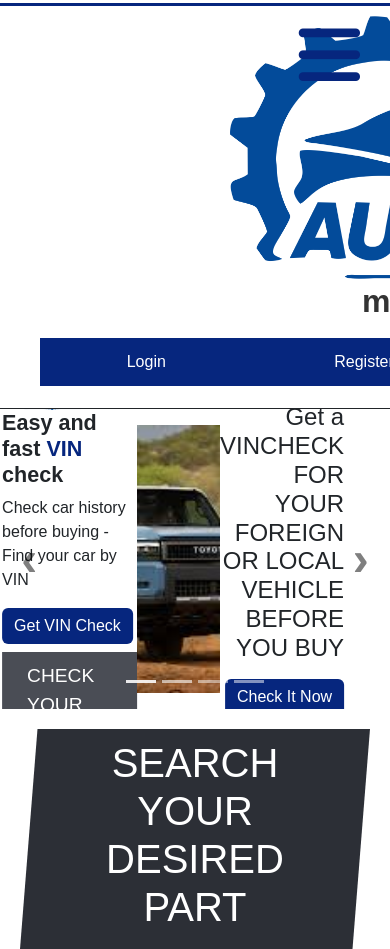
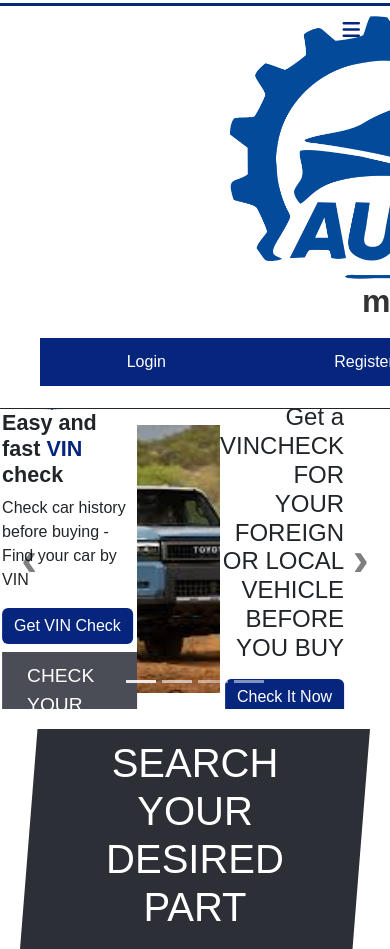
Before and after one commit to jaykay2426/autosense, a plain HTML site: page index.html in a window 390 px wide. Shown: the top 949 px of the page. Drawn offline with nearby package versions, Linux system fonts and the light colour scheme.

Commit message:
Update style.css

```diff
--- a/style.css
+++ b/style.css
@@ -502,6 +502,7 @@ footer {
 
   .navbar #menu-icon{
     display: block;
+    margin-right:19px
     font-size: 70px;  /* <-- Make it bigger */
   }
 
```
